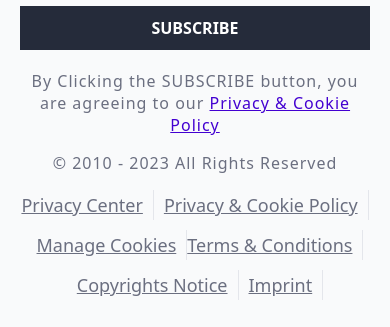
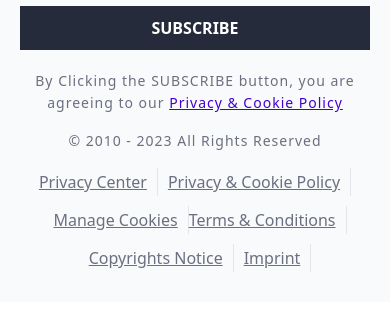
Before and after one commit to Mohit-jain22/vivriti, a React (Create React App) app: page / in a window 390 px wide. Shown: the part 746-1073 px from the top of the page. After the commit the page ends 1048 px from the top, so only its background shows below. Built offline with nearby package versions, Linux system fonts and the light colour scheme; no server answers.

Commit message:
Footer Font size reduce

```diff
--- a/src/assets/css/style.css
+++ b/src/assets/css/style.css
@@ -404,11 +404,18 @@ footer ul.copyrights-link li a{
     footer p, ul.copyrights-link{
         text-align: center;
     }
-    .copyrights{
+    footer .copyrights{
         margin-top: 16px !important;
     }
-    ul.copyrights-link{
+    footer ul.copyrights-link{
         margin: 0;
+    }
+    footer ul.copyrights-link li a{
+        font-size: 16px;
+        line-height: 18px;
+    }
+    footer p{
+        font-size: 14px;
     }
   }
   @media (max-width: 550px) {
```
